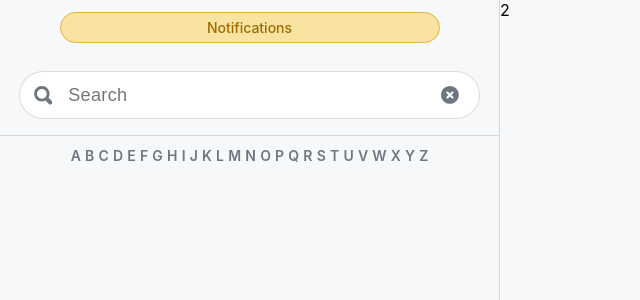
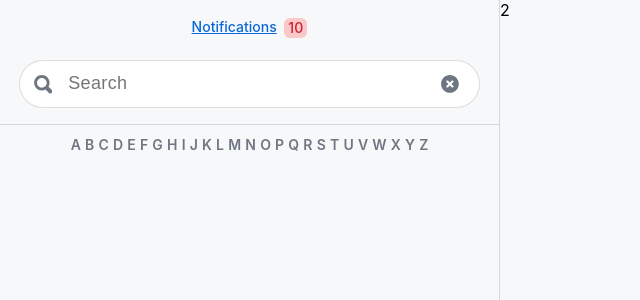
Before and after one commit to amarmanhala/humans, a Next.js app: page / in a window 1280 px wide. Shown: the top 300 px of the page, without its empty margins (0-640 px from the left). Built offline with nearby package versions, Linux system fonts and the light colour scheme.

Commit message:
Add notifications

```diff
--- a/src/components/Notifications.js
+++ b/src/components/Notifications.js
@@ -3,6 +3,6 @@ import styles from './Notifications.module.css'
 
 export default function Notifications() {
   return (
-    <div className={styles.wrapper}><div className={styles.notification}>Notifications</div></div>
+    <div className={styles.wrapper}><div className={styles.notification}><u>Notifications</u>&nbsp;&nbsp;<div className={styles.notificationCount}>10</div></div></div>
   )
 }
--- a/src/components/Notifications.module.css
+++ b/src/components/Notifications.module.css
@@ -1,20 +1,23 @@
 .wrapper {
   width: 100%;
-  padding: 12px;
-
-  color: var(--fg-attention);
-
+  padding: 14px 8px 2px;
+  color: var(--accent-fg);
   display: flex;
   justify-content: center;
   font-weight: 500;
   font-size: 14px;
 }
 .notification {
-  background-color: var(--bg-attention);
-  border: 1px solid var(--border-attention);
-  width: 80%;
-  padding: 6px;
+  width: 60%;
+  padding: 4px;
   border-radius: 20px;
   display: flex;
   justify-content: center;
+  cursor: pointer;
 }
+.notificationCount {
+  background-color: var(--danger-muted);
+  color: var(--danger-fg);
+  padding: 0.1em 0.3em;
+  border-radius: 6px;
+}
```
